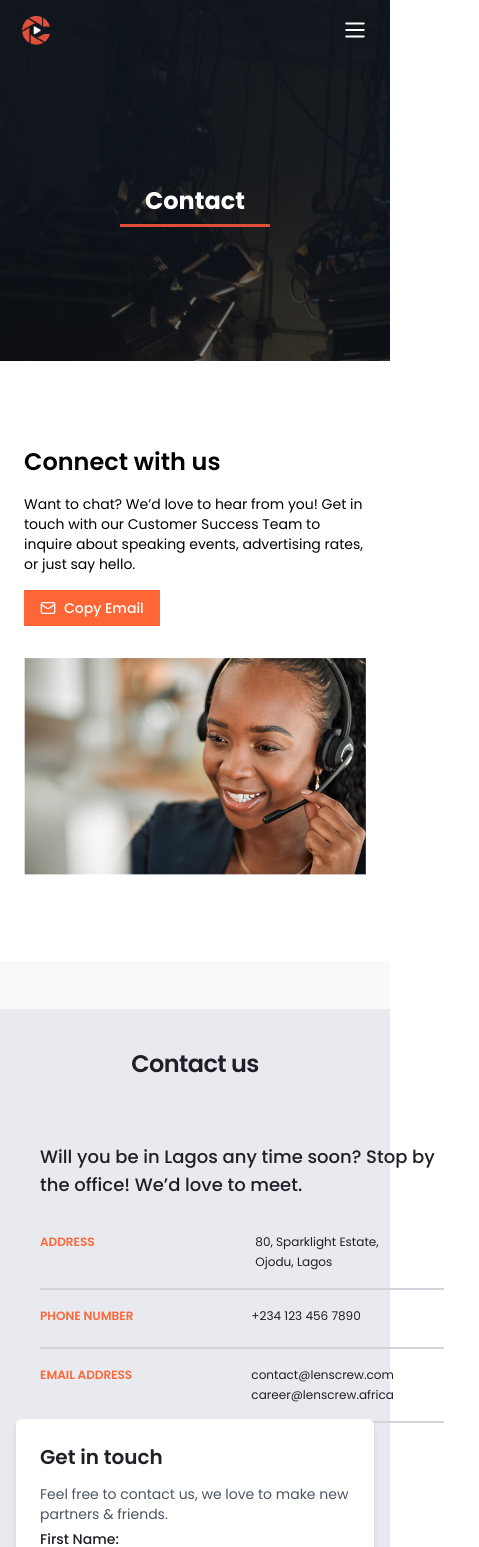
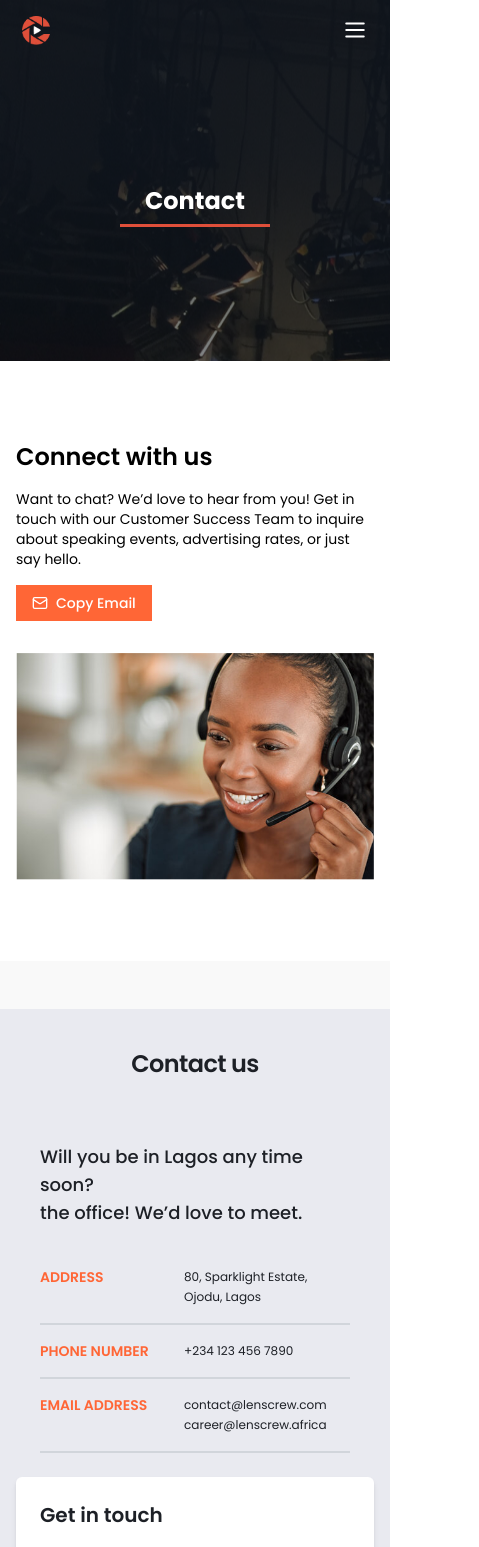
Before and after one commit to cyberrspace/lenscrewapp, a Next.js app: page /contact in a window 390 px wide. Shown: the top 1547 px of the page, 479 px wide, since content can reach past the window. Built offline with nearby package versions, Linux system fonts and the light colour scheme.

Commit message:
updated contact page to make it more responsive

```diff
--- a/src/app/contact/page.tsx
+++ b/src/app/contact/page.tsx
@@ -1,32 +1,27 @@
 import React from 'react';
-import { Mail } from 'lucide-react';
-import { Send } from 'lucide-react';
-
-
+import { Mail, Send } from 'lucide-react';
 
 export default function ContactPage() {
   return (
     <main className="min-h-screen bg-[#f9f9f9]">
       {/* First Section */}
-      <div className="w-full max-w-[1440px] px-4 sm:px-6 lg:px-8 mx-auto bg-white mb-12">
+      <div className="w-full bg-white mb-12">
         <section className="w-full min-h-[600px] flex items-center justify-center">
-          <div className="flex flex-col md:flex-row items-center justify-between w-full max-w-6xl gap-8 px-2 sm:px-8 py-10">
+          <div className="flex flex-col md:flex-row items-center justify-between w-full max-w-6xl gap-8 px-4 sm:px-8 py-10">
             {/* Text Content */}
-            <div className="w-full max-w-md text-black space-y-4">
+            <div className="w-full md:max-w-md text-black space-y-4">
               <h1 className="text-2xl sm:text-3xl font-semibold font-poppins">Connect with us</h1>
               <p className="text-sm sm:text-base font-inter">
                 Want to chat? We’d love to hear from you! Get in touch with our Customer Success Team to inquire about speaking events, advertising rates, or just say hello.
               </p>
-              <button
-                className="w-fit flex items-center justify-center gap-2 px-4 py-2 bg-[#FF6636] text-white text-sm font-medium hover:bg-[#e65a2f] transition-colors"
-              >
+              <button className="w-fit flex items-center justify-center gap-2 px-4 py-2 bg-[#FF6636] text-white text-sm font-medium hover:bg-[#e65a2f] transition-colors">
                 <Mail className="w-4 h-4" />
                 Copy Email
               </button>
             </div>
 
             {/* Image */}
-            <div className="w-full max-w-xl">
+            <div className="w-full md:max-w-xl">
               <img
                 src="/connectus.png"
                 alt="connect us"
@@ -38,7 +33,7 @@ export default function ContactPage() {
       </div>
 
       {/* Second Section */}
-      <section className="w-full max-w-[1440px] px-4 sm:px-6 lg:px-[100px] py-10 gap-30  mx-auto bg-[#E9EAF0]">
+      <section className="w-full bg-[#E9EAF0] px-4 sm:px-6 lg:px-[100px] py-10">
         {/* Header */}
         <div className="mx-auto max-w-4xl text-center pb-10">
           <h1 className="text-[24px] sm:text-[30px] leading-tight font-semibold text-[#1D2026] tracking-tight">
@@ -49,69 +44,72 @@ export default function ContactPage() {
         {/* Content Section */}
         <div className="flex flex-col lg:flex-row lg:space-x-20 justify-center items-start">
           {/* Contact Details */}
-          <div className="p-6 w-[403.5px] h-[300.48px]   space-y-10">
-            <h3 className="text-lg font-medium text-[#1D2026] w-[402.64px] h-[49px]">
-              Will you be in Lagos any time soon? Stop by the office! We’d love to meet.
+          <div className="p-6 w-full sm:w-[403.5px] space-y-10">
+            {/* Heading with forced line break */}
+            <h3 className="text-lg font-medium text-[#1D2026]">
+              Will you be in Lagos any time soon? <br />
+              the office! We’d love to meet.
             </h3>
 
-            <div className="space-y-4 text-sm text-[#1D2026] w-[403.4px] h-[37px] opacity-100">
-              <p className='text-[12.04px] flex flex-row gap-6'>
-                <span className=" text-[#FF6636] font-semibold w-[238.84px] h-[25px]">ADDRESS</span>
-                <span className='text-normal w-[234.81px]'> 80, Sparklight Estate,<br /> Ojodu, Lagos</span>
-              </p>
-              <div className='w-[403.7px] border-[0.75px] my-8 bg-[#E9EAF0]'></div>
-              <p className='text-[12.04px] flex flex-row gap-4'>
-                <span className=" text-[#FF6636] font-semibold text-[12.04px] w-[238.84px] h-[25px] ">PHONE NUMBER</span>
-                <span className='text-normal w-[234.81px]'> +234 123 456 7890</span>
-              </p>
-              <div className='w-[403.7px] border-[0.75px] bg-[#E9EAF0] '></div>
-              <p className='text-[12.04px] flex flex-row gap-4'>
-                <span className=" text-[#FF6636] font-semibold w-[238.84px] h-[25px] ">EMAIL ADDRESS</span>
-                <span className='text-normal w-[234.81px]'>contact@lenscrew.com <br />career@lenscrew.africa</span>
-              </p>
-              <div className='w-[403.7px] border-[0.75px] bg-[#E9EAF0]'></div>
+            {/* Contact Info */}
+            <div className="space-y-4 text-sm text-[#1D2026] opacity-100">
+              <div className="flex gap-6 items-start">
+                <span className="text-[#FF6636] font-semibold min-w-[120px]">ADDRESS</span>
+                <span className='text-[12.04px]'>80, Sparklight Estate,<br /> Ojodu, Lagos</span>
+              </div>
+              <div className='border-[0.75px] my-4 bg-[#E9EAF0]'></div>
+
+              <div className="flex gap-6 items-start">
+                <span className="text-[#FF6636] font-semibold min-w-[120px]">PHONE NUMBER</span>
+                <span className='text-[12.04px]'>+234 123 456 7890</span>
+              </div>
+              <div className='border-[0.75px] bg-[#E9EAF0]'></div>
+
+              <div className="flex gap-6 items-start">
+                <span className="text-[#FF6636] font-semibold min-w-[120px]">EMAIL ADDRESS</span>
+                <span className='text-[12.04px]'>contact@lenscrew.com <br />career@lenscrew.africa</span>
+              </div>
+              <div className='border-[0.75px] bg-[#E9EAF0]'></div>
             </div>
           </div>
+
 
           {/* Contact Form */}
           <form className="w-full max-w-lg bg-white p-6 rounded-md shadow-md space-y-4">
             <div className='space-y-4'>
-              <h2 className="text-xl font-semibold text-[#1D2026] max-w-[427.48px] h-[25px]">Get in touch</h2>
-              <p className="text-sm text-gray-600 text-[12.05px] max-w-[427.48px] h-[29px]">
+              <h2 className="text-xl font-semibold text-[#1D2026]">Get in touch</h2>
+              <p className="text-sm text-gray-600">
                 Feel free to contact us, we love to make new partners & friends.
               </p>
             </div>
 
-            <div className="flex flex-col sm:flex-row ">
+            <div className="flex flex-col sm:flex-row gap-4">
               <div className="w-full">
-                <label className="block text-sm font-medium text-[10.56px] text-[#1D2026]  h-[17px]">First Name:</label>
-                <input type="text" className=" mt-1 p-2  w-[207.72px] h-[33.42px] border-[0.75px] border-[#E9EAF0]  px-2 " />
+                <label className="block text-sm font-medium text-[#1D2026]">First Name:</label>
+                <input type="text" className="mt-1 p-2 w-full border-[0.75px] border-[#E9EAF0] px-2" />
               </div>
               <div className="w-full">
-                <label className="block text-sm font-medium text-[10.56px] text-[#1D2026]  h-[17px]">Last Name:</label>
-                <input type="text" className="mt-1 p-2 w-[207.72px] h-[33.42px] border-[0.75px] border-[#E9EAF0]  px-2 " />
+                <label className="block text-sm font-medium text-[#1D2026]">Last Name:</label>
+                <input type="text" className="mt-1 p-2 w-full border-[0.75px] border-[#E9EAF0] px-2" />
               </div>
             </div>
 
             <div>
-              <label className="block text-sm font-medium text-[10.56px] text-[#1D2026]  h-[17px]">Email:</label>
-              <input type="email" className=" mt-1 p-2 w-[439.48px] h-[33.42px] border-[0.75px] border-[#E9EAF0]  px-3" />
+              <label className="block text-sm font-medium text-[#1D2026]">Email:</label>
+              <input type="email" className="mt-1 p-2 w-full border-[0.75px] border-[#E9EAF0] px-3" />
             </div>
 
             <div>
-              <label className="block text-sm font-medium text-[10.56px] text-[#1D2026]  h-[17px]">Subject:</label>
-              <input type="text" className=" mt-1 p-2 w-[439.48px] h-[33.42px] border-[0.75px] border-[#E9EAF0]  px-3  " />
+              <label className="block text-sm font-medium text-[#1D2026]">Subject:</label>
+              <input type="text" className="mt-1 p-2 w-full border-[0.75px] border-[#E9EAF0] px-3" />
             </div>
 
             <div>
-              <label className="block text-sm font-medium text-[10.56px] text-[#1D2026]  h-[17px]">Message:</label>
-              <textarea className=" mt-1 p-2  h-32 resize-none w-[439.48px] border-[0.75px] border-[#E9EAF0]  px-3" />
+              <label className="block text-sm font-medium text-[#1D2026]">Message:</label>
+              <textarea className="mt-1 p-2 w-full h-32 resize-none border-[0.75px] border-[#E9EAF0] px-3" />
             </div>
 
-            <button
-              className="w-fit flex items-center justify-center gap-2 px-4 py-2 bg-[#FF6636] text-white text-sm font-medium hover:bg-[#e65a2f] transition-colors"
-            >
-
+            <button className="w-fit flex items-center justify-center gap-2 px-4 py-2 bg-[#FF6636] text-white text-sm font-medium hover:bg-[#e65a2f] transition-colors">
               Send message
               <Send className="w-4 h-4" />
             </button>
```
